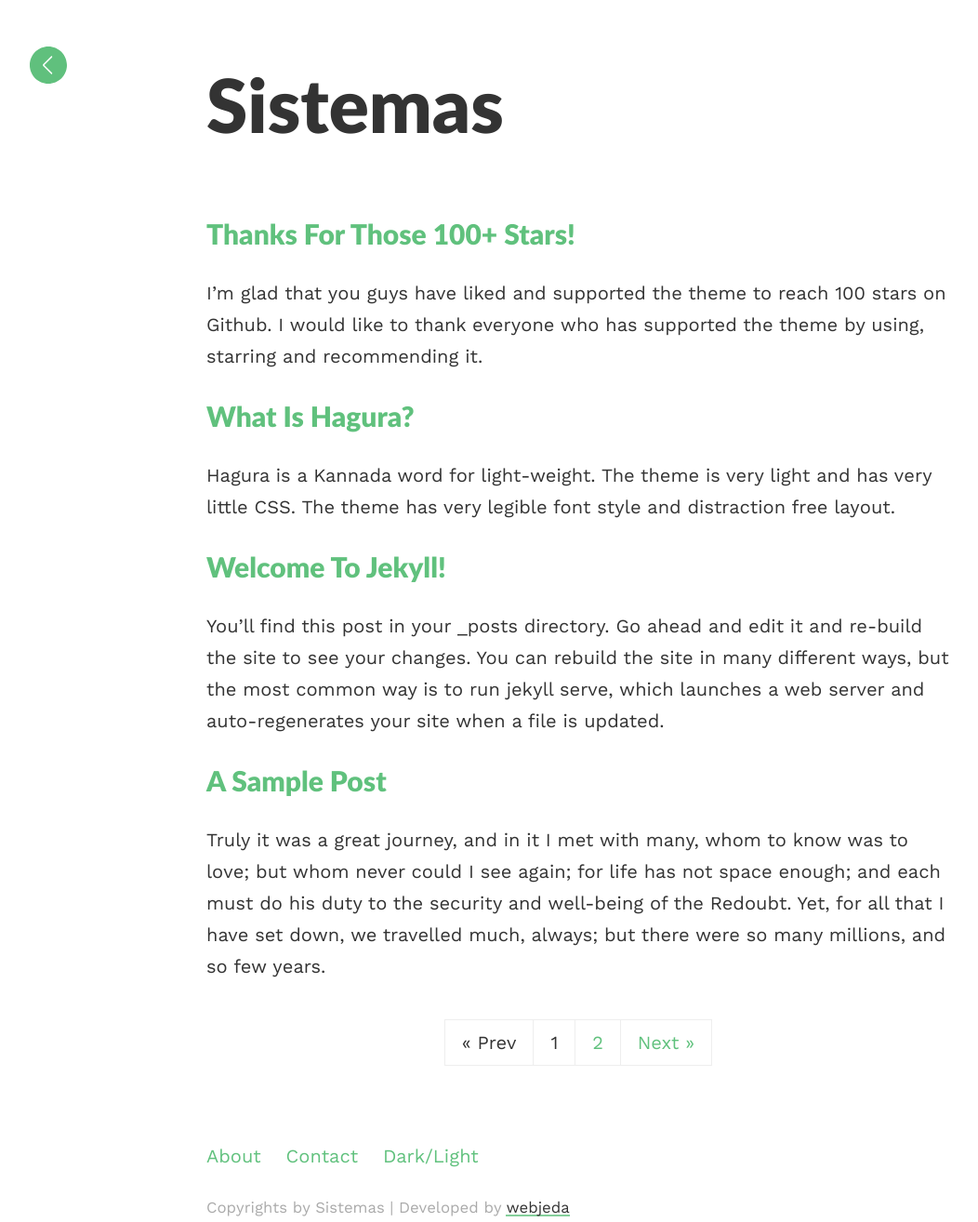
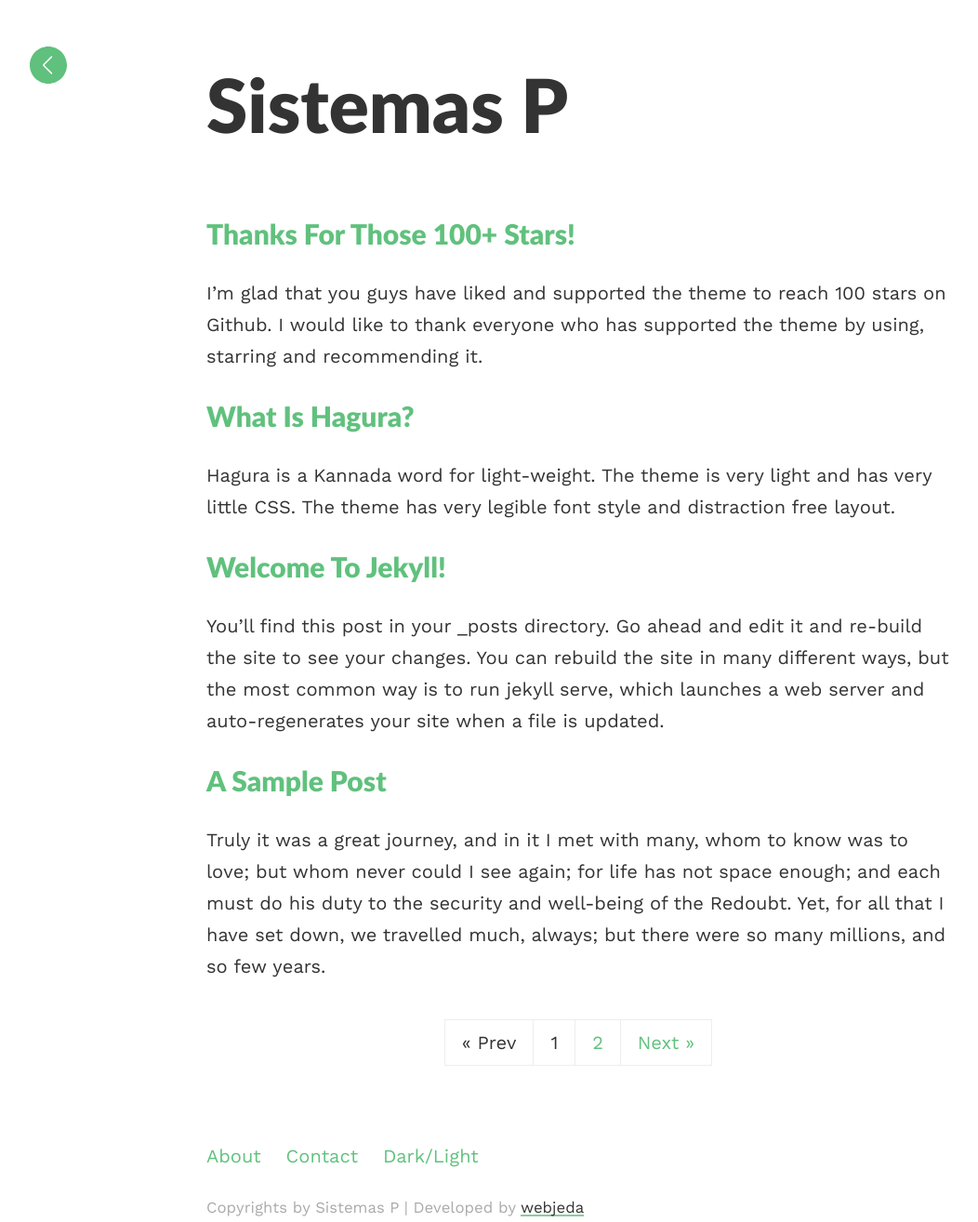
Before and after one commit to sharu725/hagura, a Jekyll site: the page built from index.html, in a window 1280 px wide. Shown: the whole page at 93% size, without its empty margins (18-1070 px from the left). Built offline with Jekyll 4.4.1, drawn with Linux system fonts in a browser that asks for light colours; the list of posts is cut into pages by our own code.

```diff
--- a/_config.yml
+++ b/_config.yml
@@ -1,6 +1,6 @@
 ### your site title here
 
-title: Sistemas
+title: Sistemas P
 # disabled because we are using a custom domain
 #baseurl: /hagura # name of the repository
 email: L20212433@tectijuana.edu.mx
```
